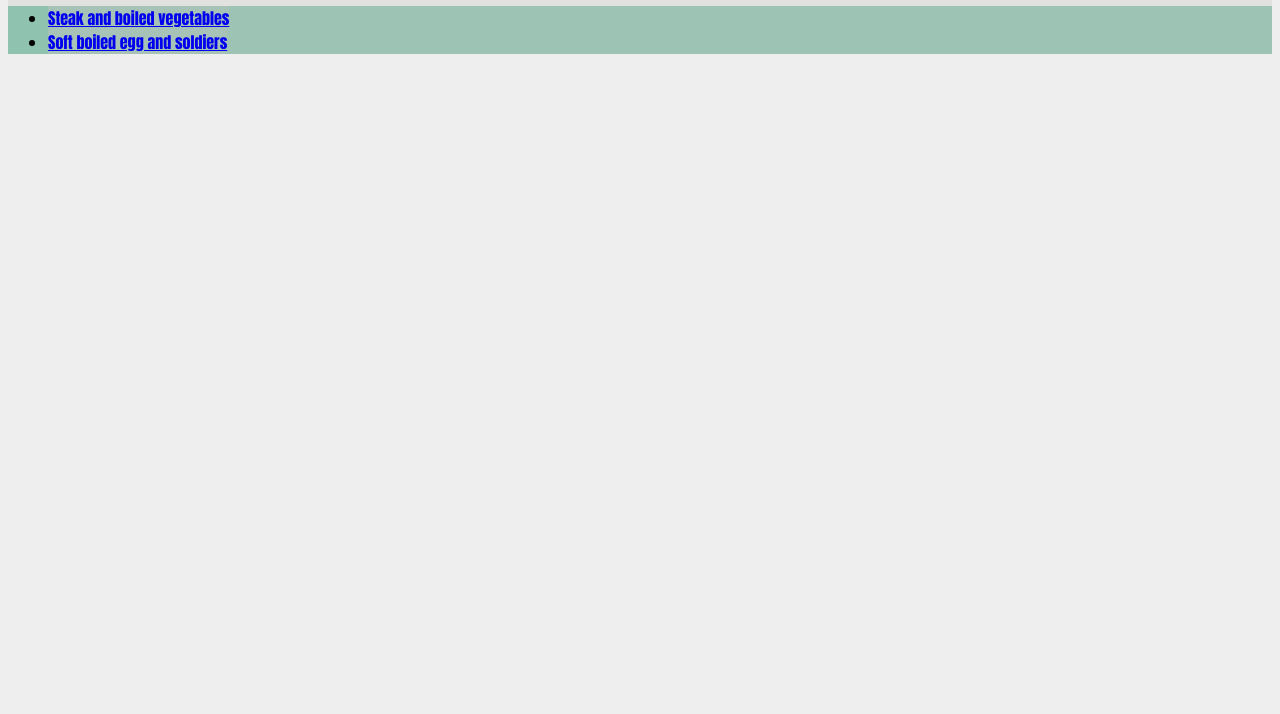
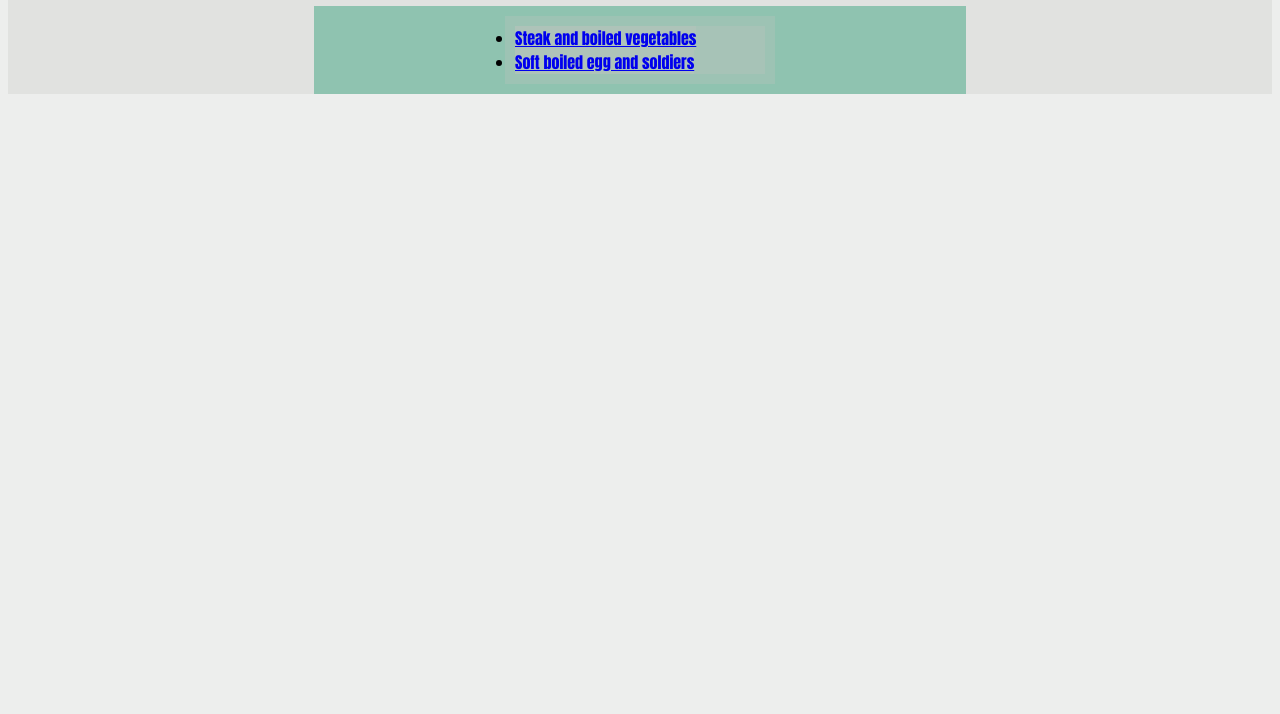
Before and after one commit to DKNTT/odin-recipes, a plain HTML site: page index.html in a window 1280 px wide. Shown: the part 86-800 px from the top of the page. Drawn offline with Linux system fonts and the light colour scheme.

Commit message:
Add boxes to create more structure to index page layout.

```diff
--- a/index.html
+++ b/index.html
@@ -7,10 +7,12 @@
     </head>
     <body>
         <h1>Odin Recipes</h1>
-        <ul class="main-list">
+        <div class = "main-list-box">
+        <ul class = "main-list">
             <li><a href="./recipes/steak-and-veg.html">Steak and boiled vegetables</a></li>
             <li><a href="./recipes/boiled-eggs.html">Soft boiled egg and soldiers</a></li>
         </ul>
+        </div>
 
     </body>
 </html>
--- a/styles.css
+++ b/styles.css
@@ -12,9 +12,20 @@ h2 {
     color: rgb(154, 196, 77)
 }
 
+.main-list-box {
+    background-color: rgba(40, 155, 116, 0.445);
+    display: block;
+    width: 50%;
+    padding: 10px;
+    margin: 0 auto;
+}
 .main-list {
-    background-color: rgba(40, 155, 116, 0.445);
+    padding: 10px;
+    display: block;
+    margin: 0 auto;
+    width: 250px;
 }
+
 
 .ingredients-and-steps-list {
     background-color: rgba(67, 74, 175, 0.5);
```
